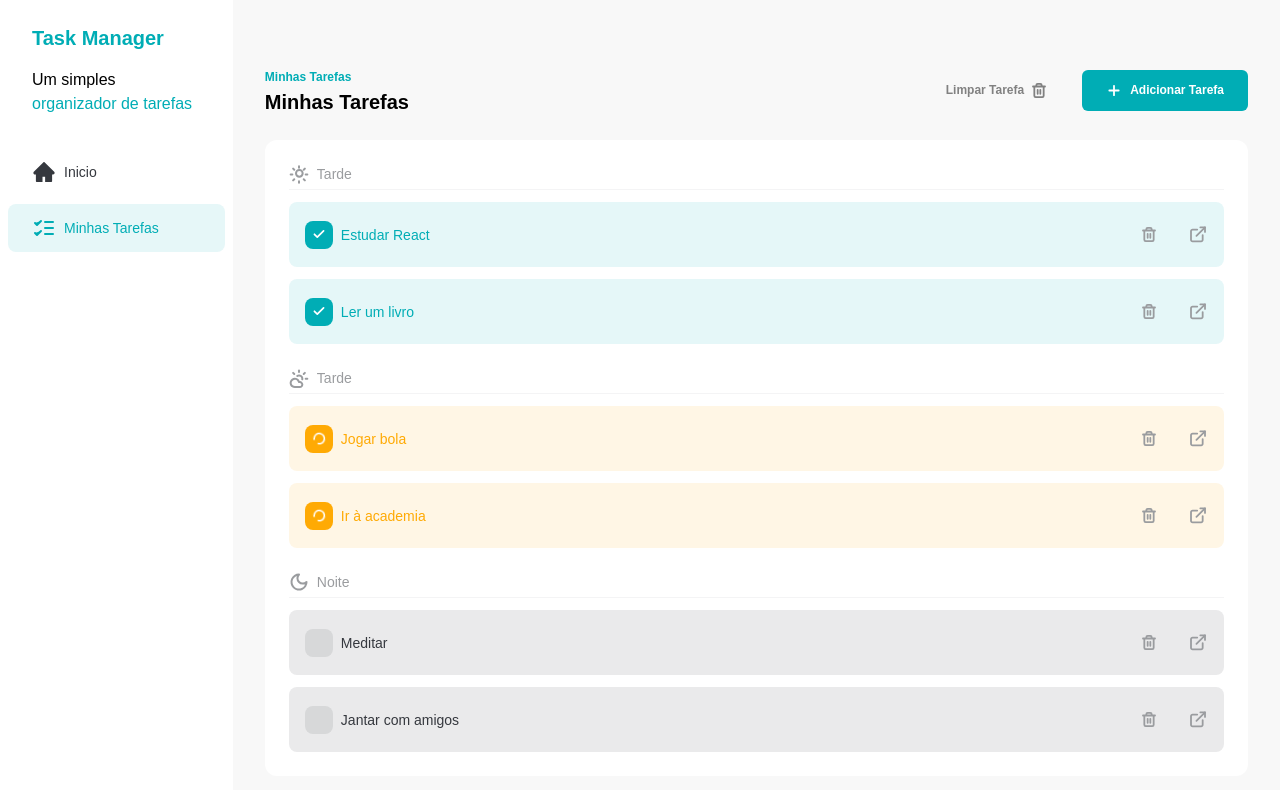
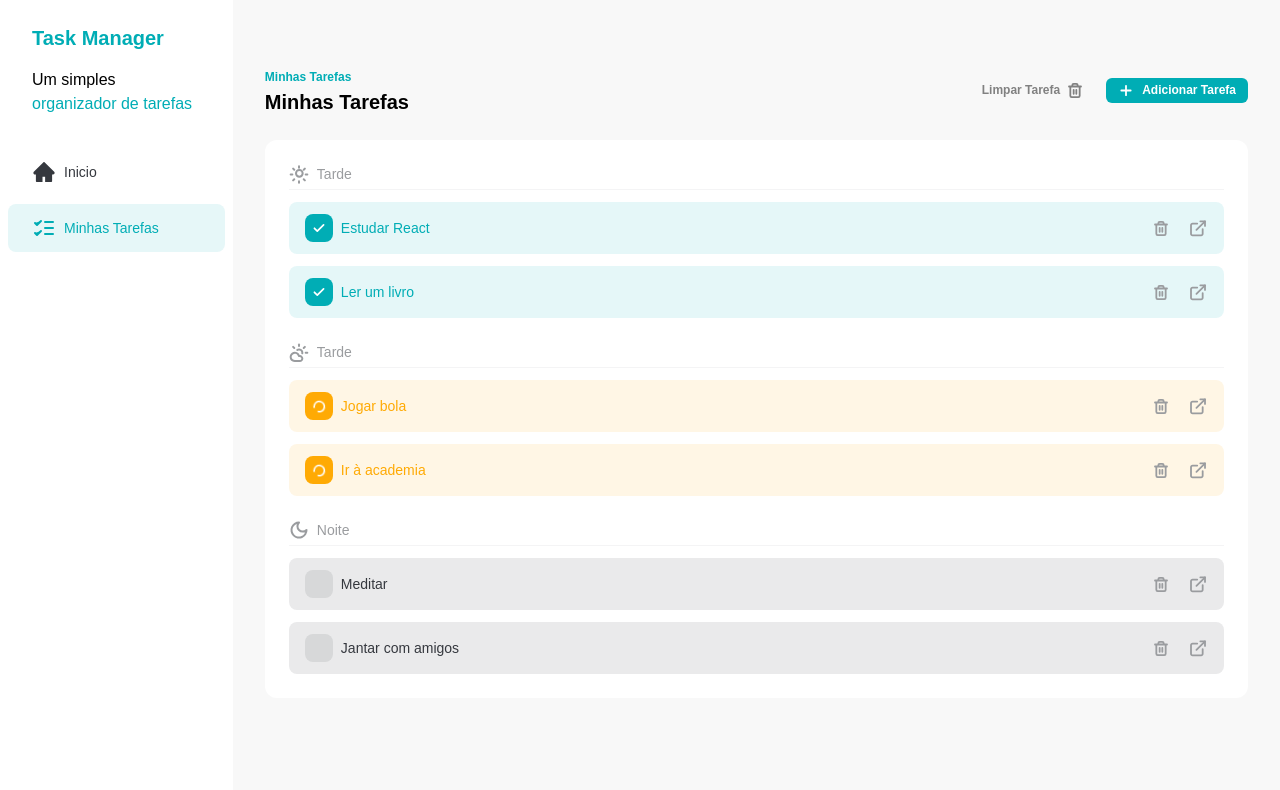
Before and after one commit to lucioneves/listador-de-tarefas, a React (Vite) app: page / in a window 1280 px wide. Shown: the top 790 px of the page. Built offline with nearby package versions, Linux system fonts and the light colour scheme; a web font is replaced by a local one.

Commit message:
feat: add size and secondary variant to Button

```diff
--- a/src/components/Button.jsx
+++ b/src/components/Button.jsx
@@ -1,4 +1,10 @@
-const Button = ({ children, variant = 'primary', ...rest }) => {
+const Button = ({
+  children,
+  variant = 'primary',
+  size = 'small',
+  className,
+  ...rest
+}) => {
   const getVariantClasses = () => {
     if (variant == 'primary') {
       return 'bg-[#00ADB5] text-white'
@@ -6,11 +12,22 @@ const Button = ({ children, variant = 'primary', ...rest }) => {
     if (variant == 'ghost') {
       return 'bg-transparent text-[#818181]'
     }
+    if (variant === 'secondary') {
+      return 'bg-[#EEEEEE] text-[#35383E]'
+    }
   }
 
+  const getSizeClasses = () => {
+    if (size === 'small') {
+      return 'py-1 text-xs'
+    }
+    if (size === 'large') {
+      return 'py-2 text-sm'
+    }
+  }
   return (
     <button
-      className={`flex items-center gap-2 rounded-md px-6 py-3 text-xs font-semibold transition hover:opacity-75 ${getVariantClasses()}`}
+      className={`flex items-center justify-center gap-2 rounded-md px-3 text-xs font-semibold transition hover:opacity-75 ${getVariantClasses()} ${className} ${getSizeClasses()}`}
       {...rest}
     >
       {children}
```
